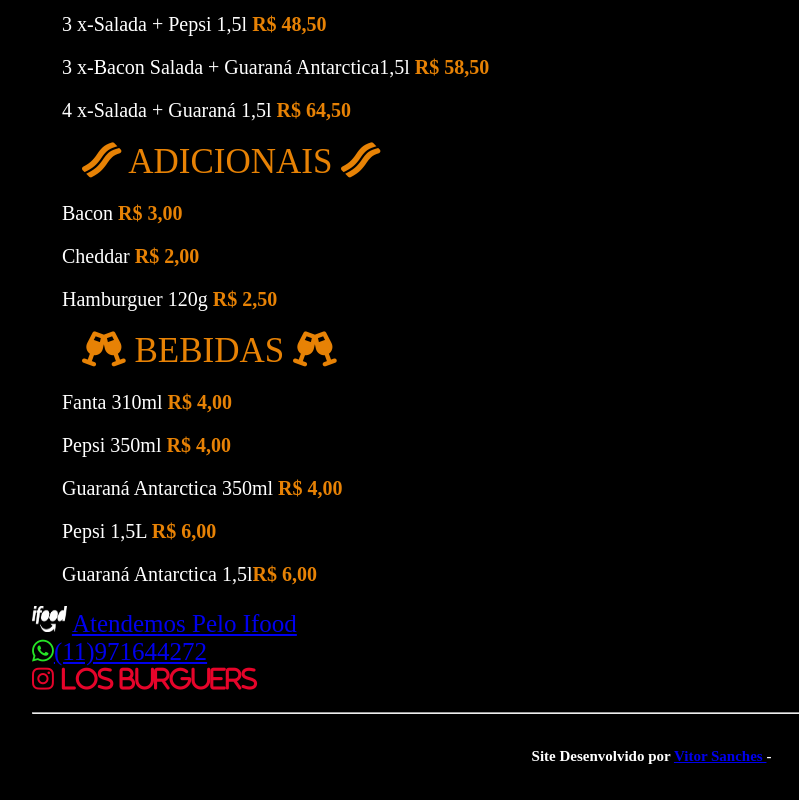
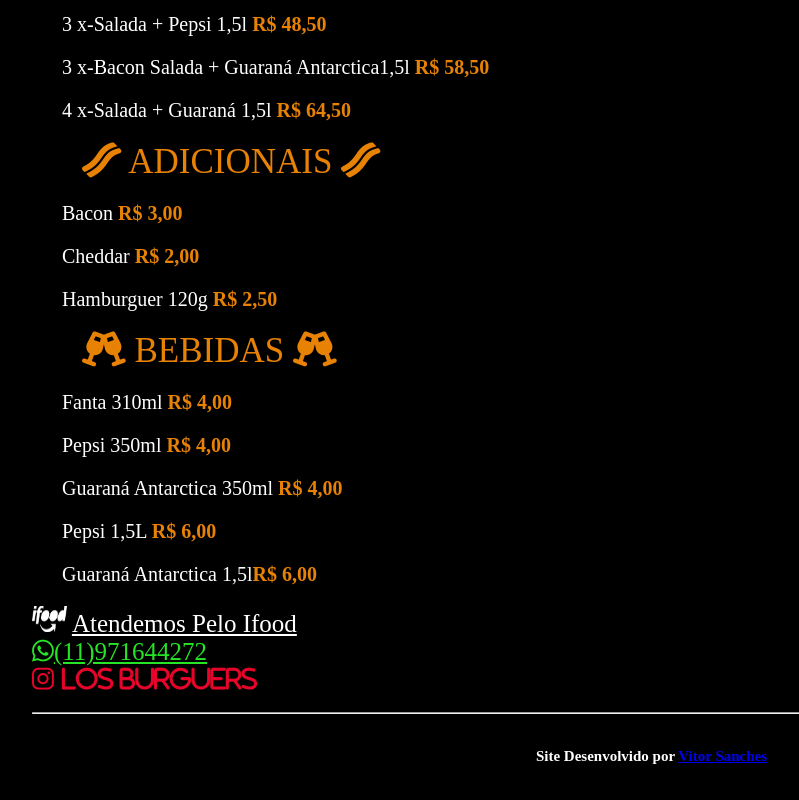
Before and after one commit to vksanches/losburguers, a plain HTML site: page index.html in a window 1280 px wide. Shown: the part 345-1145 px from the top of the page, without its empty margins (1-800 px from the left). Drawn offline with Linux system fonts and the light colour scheme.

Commit message:
Add files via upload

```diff
--- a/index.html
+++ b/index.html
@@ -87,22 +87,21 @@
 
     <div id="icons">
         <div><img src="ifood-logo-01.png" alt="Ifood" height="26" width="35">
-            <a href="https://www.ifood.com.br/delivery/mogi-das-cruzes-sp/los-burguers-mogi-moderno/f843ff65-6168-4cb4-980f-970136287d94" target="_blank">
+            <a href="https://www.ifood.com.br/delivery/mogi-das-cruzes-sp/los-burguers-mogi-moderno/f843ff65-6168-4cb4-980f-970136287d94" target="_blank" style="color: rgb(255, 255, 255)">
                 Atendemos Pelo Ifood</a>
         </div>
         <div>
-            <a href="https://web.whatsapp.com/send?phone=5511971644272" target="_blank" ><i class="fa fa-whatsapp"></i>(11)971644272
-            </a>
+            <a href="https://wa.me/5511971644272?text=Quero%20fazer%20um%20pedido" target="_blank" style="color: rgb(38, 228, 38)"><i class="fa fa-whatsapp"></i>(11)971644272            </a>
         </div>
         <div>
-            <a href="https://www.instagram.com/losburguers.mogi/" target="_blank"><i class="fab fa-instagram"> LOS BURGUERS</i>
+            <a href="https://www.instagram.com/losburguers.mogi/" target="_blank" style="color: #F00"><i class="fab fa-instagram"> LOS BURGUERS</i>
             </a>
         </div>
     </div>
 
     <footer>
         <hr>
-        <h6 color="#FFF" >Site Desenvolvido por <a href="mailto:vitsanches@live.com">Vitor Sanches </a> - </h6>
+        <h6 color="#FFF" >Site Desenvolvido por <a href="mailto:vitsanches@live.com">Vitor Sanches </a></h6>
 
     </footer>
 </body>
```
